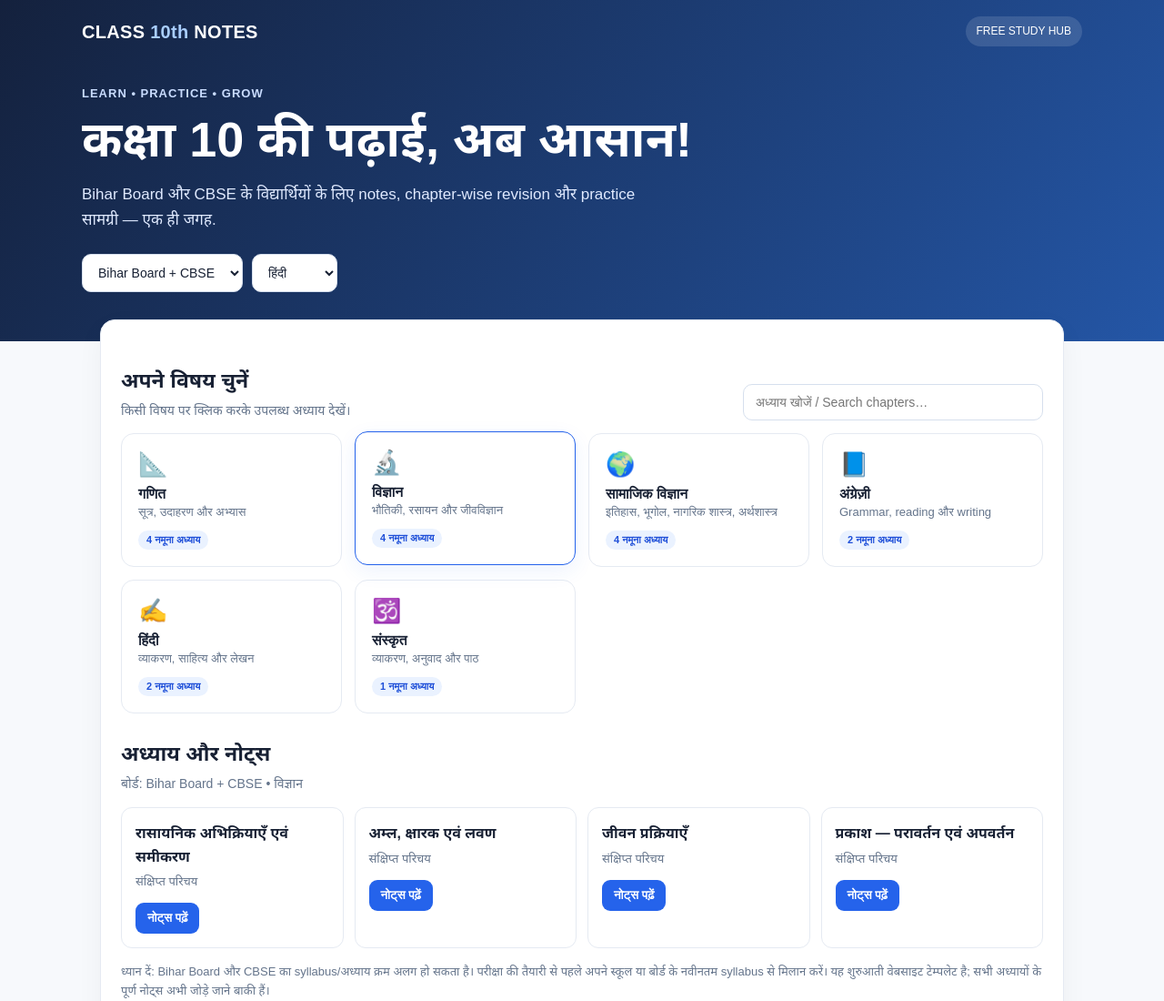
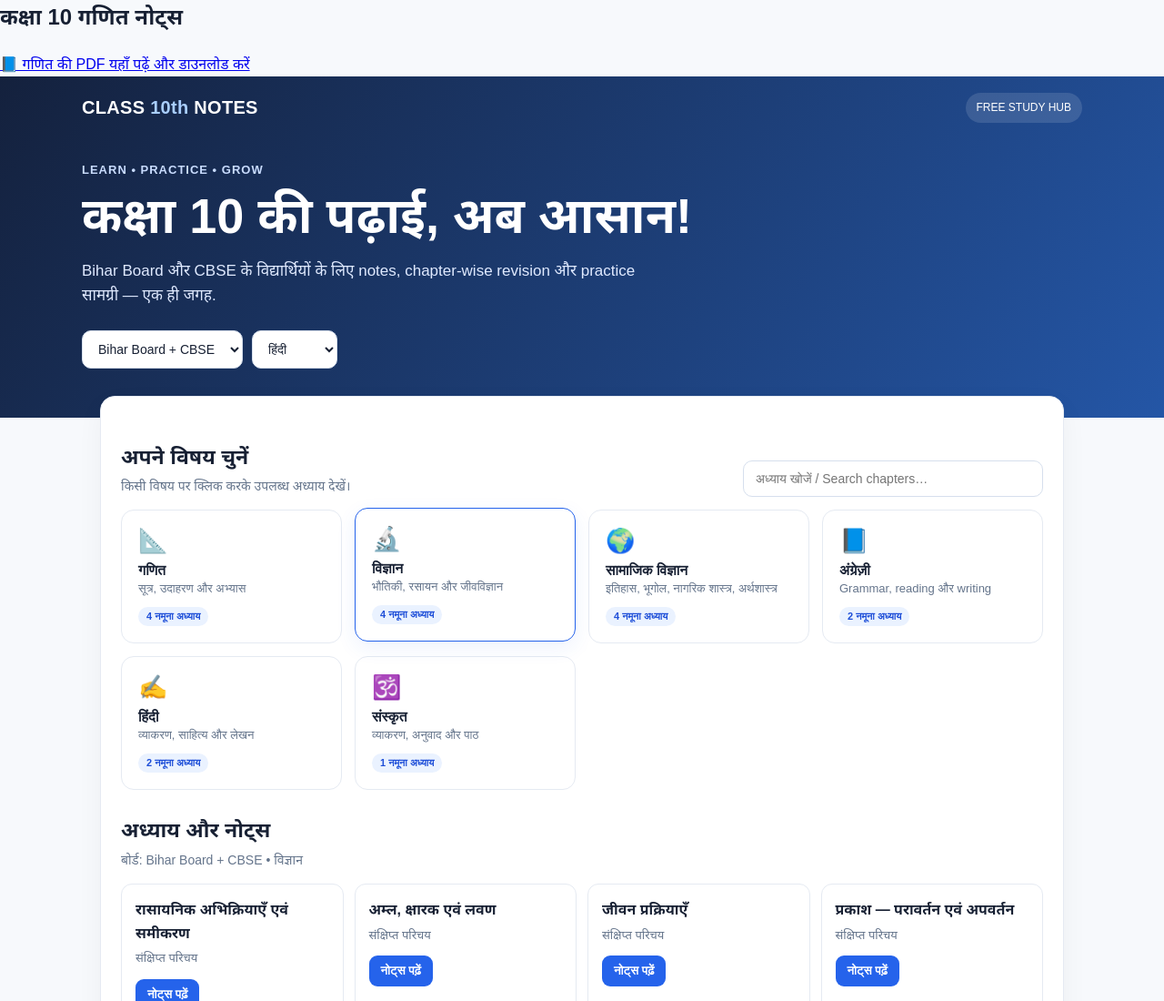
Before and after one commit to pg4828013-png/Class-10th-notes, a plain HTML site: page index.html in a window 1280 px wide. Shown: the top 1100 px of the page at 91% size. Drawn offline with Linux system fonts and the light colour scheme.

Commit message:
Update index.html

```diff
--- a/index.html
+++ b/index.html
@@ -1,4 +1,8 @@
-<!DOCTYPE html>
+<h2>कक्षा 10 गणित नोट्स</h2>
+
+<a href="Class_10_Maths_Notes_Hindi_English_Bihar_Board.pdf" target="_blank">
+📘 गणित की PDF यहाँ पढ़ें और डाउनलोड करें
+</a><!DOCTYPE html>
 <html lang="hi">
 <head>
 <meta charset="UTF-8">
```
